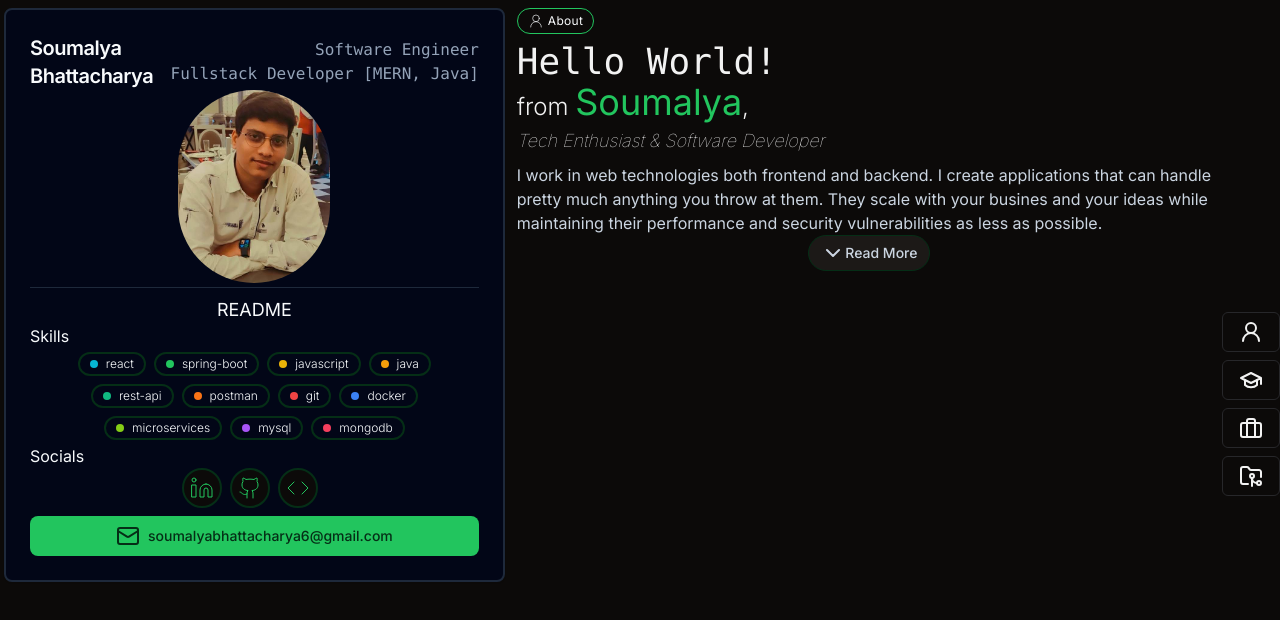
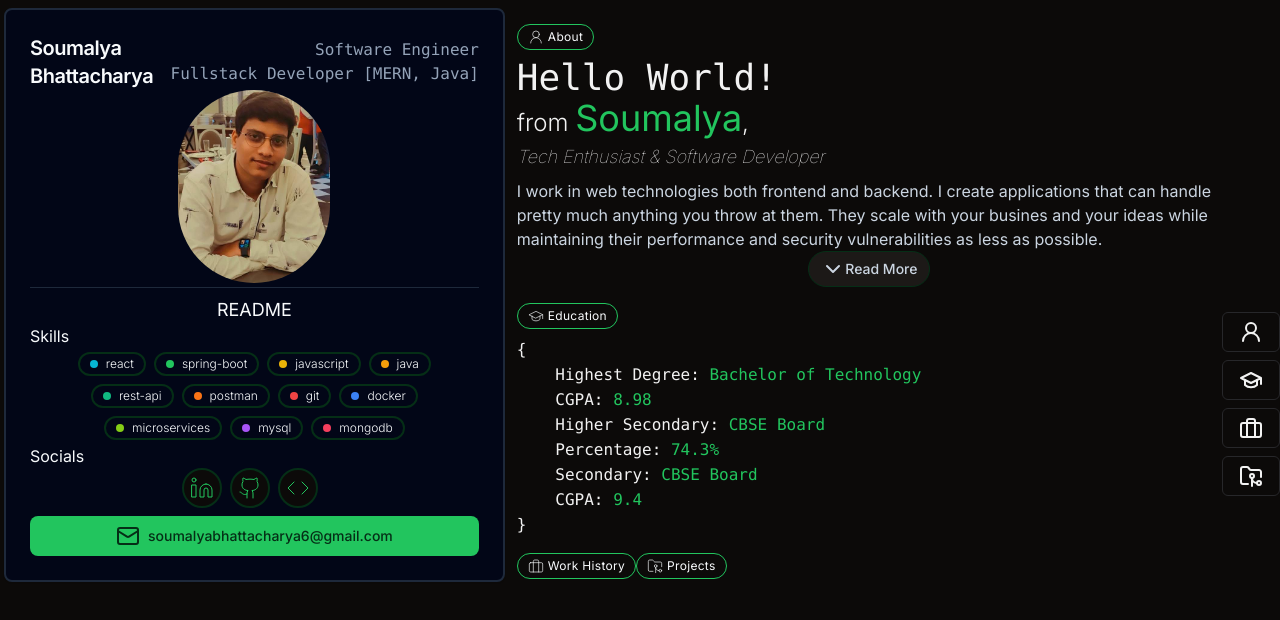
Before and after one commit to opticSquid/portfolio-website, a Next.js app: page / in a window 1280 px wide. Shown: the top 620 px of the page. Built offline with nearby package versions, Linux system fonts and the light colour scheme.

Commit message:
Added education part

```diff
--- /dev/null
+++ b/components/right-card/Education.tsx
@@ -0,0 +1,31 @@
+function Education() {
+  return (
+    <section className="font-light">
+      <code>
+        &#123;
+        <br />
+        <KeyValuePair k="Highest Degree" v="Bachelor of Technology" />
+        <br />
+        <KeyValuePair k="CGPA" v="8.98" />
+        <br />
+        <KeyValuePair k="Higher Secondary" v="CBSE Board" />
+        <br />
+        <KeyValuePair k="Percentage" v="74.3%" />
+        <br />
+        <KeyValuePair k="Secondary" v="CBSE Board" />
+        <br />
+        <KeyValuePair k="CGPA" v="9.4" />
+        <br />
+        &#125;
+      </code>
+    </section>
+  );
+}
+
+export default Education;
+const KeyValuePair = ({ k, v }: { k: string; v: string }) => (
+  <>
+    &nbsp;&nbsp;&nbsp;&nbsp;{k}:&nbsp;
+    <span className="text-primary">{v}</span>
+  </>
+);
--- a/components/right-card/RightCardMainContent.tsx
+++ b/components/right-card/RightCardMainContent.tsx
@@ -1,7 +1,13 @@
-import { User2Icon } from "lucide-react";
+import {
+  BriefcaseIcon,
+  FolderGit2Icon,
+  GraduationCapIcon,
+  User2Icon,
+} from "lucide-react";
 import { ReactNode } from "react";
 import { Badge } from "../ui/badge";
 import About from "./About";
+import Education from "./Education";
 const SectionIndicators = ({
   icon,
   name,
@@ -11,7 +17,7 @@ const SectionIndicators = ({
 }) => (
   <Badge
     variant={"outline"}
-    className="mb-2 gap-1 py-1 border dark:border-primary"
+    className="mt-4 mb-2 gap-1 py-1 border dark:border-primary"
     id={name}
   >
     {icon}
@@ -26,6 +32,19 @@ function RightCardMainContent() {
         name="About"
       />
       <About />
+      <SectionIndicators
+        icon={<GraduationCapIcon strokeWidth={1} size={16} />}
+        name="Education"
+      />
+      <Education />
+      <SectionIndicators
+        icon={<BriefcaseIcon strokeWidth={1} size={16} />}
+        name="Work History"
+      />
+      <SectionIndicators
+        icon={<FolderGit2Icon strokeWidth={1} size={16} />}
+        name="Projects"
+      />
     </div>
   );
 }
```
